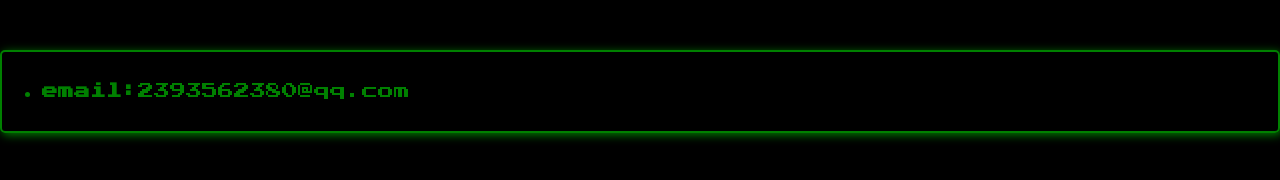
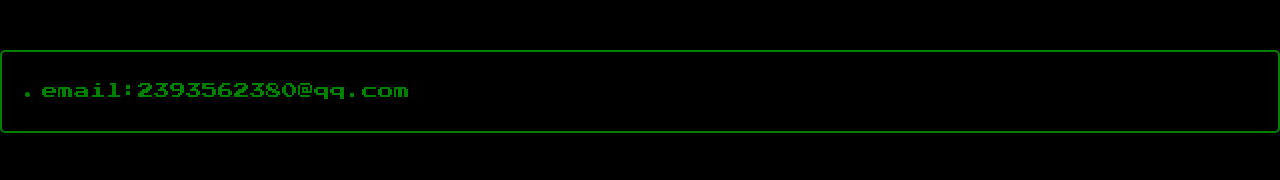
Before and after one commit to nocturnal-travel/nocturnal-travel.github.io, a plain HTML site: page index.html in a window 1280 px wide. Drawn offline with Linux system fonts and the light colour scheme.

Commit message:
Update index.html

```diff
--- a/index.html
+++ b/index.html
@@ -28,7 +28,6 @@
 			padding: 20px;
 			border: 2px solid green;
 			border-radius: 5px;
-			box-shadow: 2px 2px 10px green;
 		}
 
 		h2 {
@@ -58,7 +57,7 @@
 
 	<section>
 		<ul>
-			<li><strong>email:</strong>2393562380@qq.com</li>
+			<li>email:2393562380@qq.com</li>
 		</ul>
 	</section>
 
```
